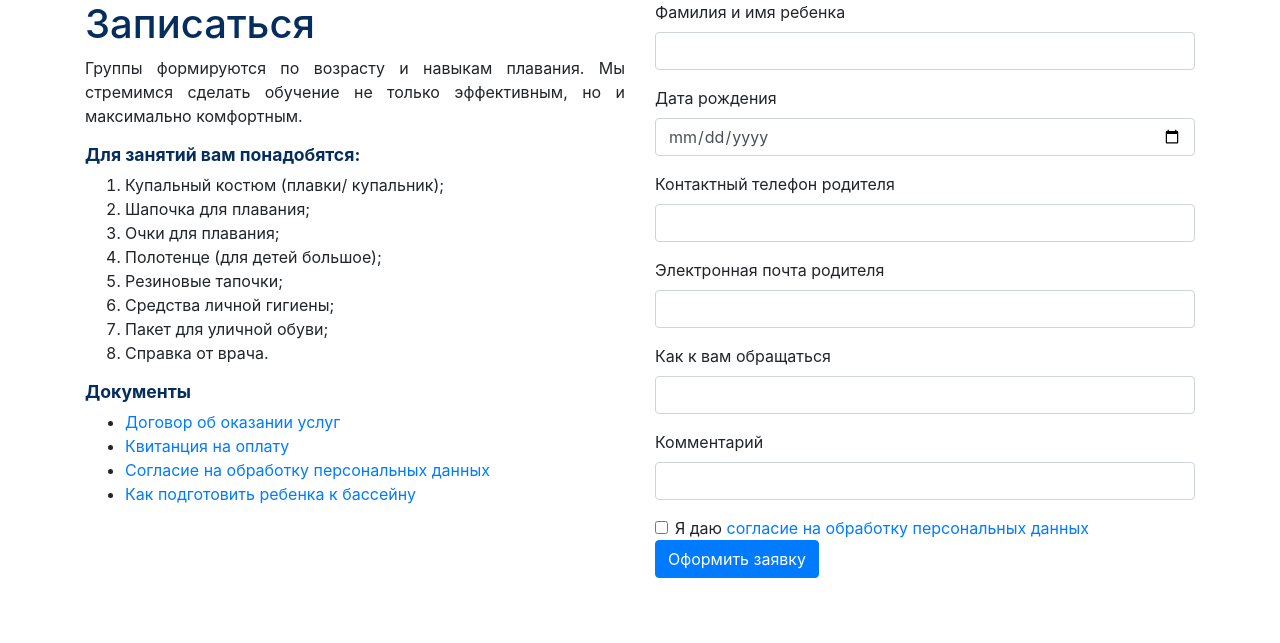
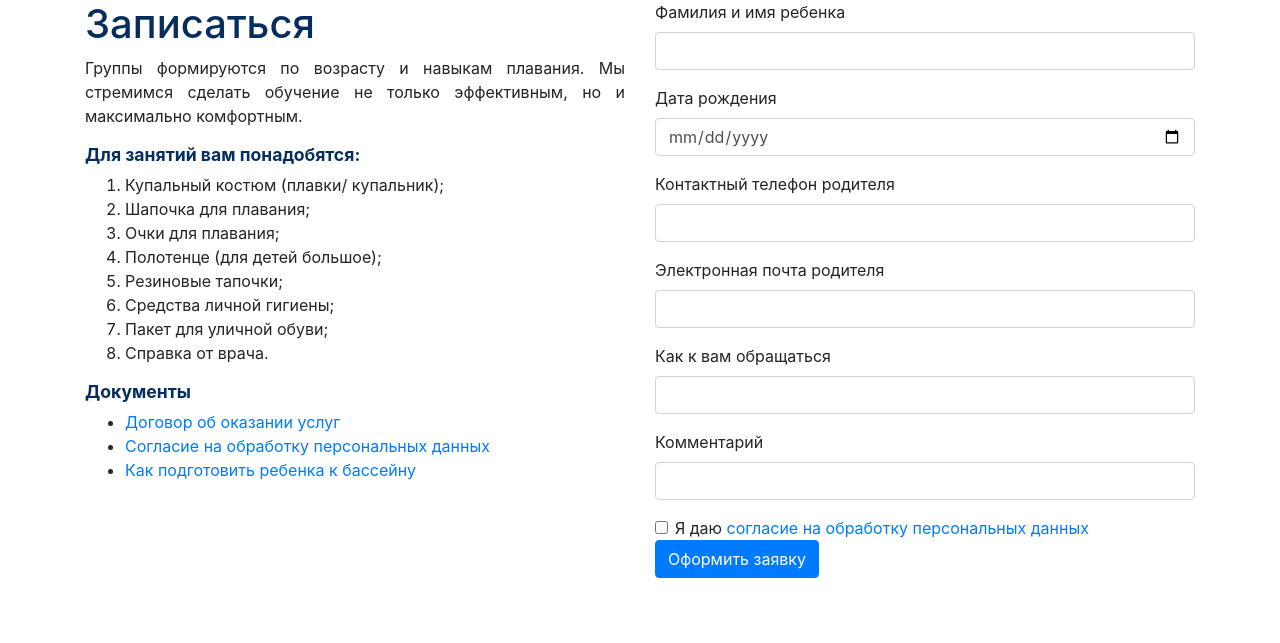
Before and after one commit to arusakov/champion, a Django app: page / in a window 1280 px wide. Shown: the part 959-1602 px from the top of the page. Run offline with Django 3.2, Linux system fonts and the light colour scheme; some libraries are stand-ins or nearby versions.

Commit message:
Remove receipt

```diff
--- a/promo/templates/promo.html
+++ b/promo/templates/promo.html
@@ -119,9 +119,6 @@
             <ul>
               <li>
                 <a href="{% static '/docs/contract.pdf' %}">Договор об оказании услуг</a>
-              </li>
-              <li>
-                <a href="{% static '/docs/receipt.pdf' %}">Квитанция на оплату</a>
               </li>
               <li>
                 <a href="{% static '/docs/agreement.pdf' %}">Согласие на обработку персональных данных</a>
```
